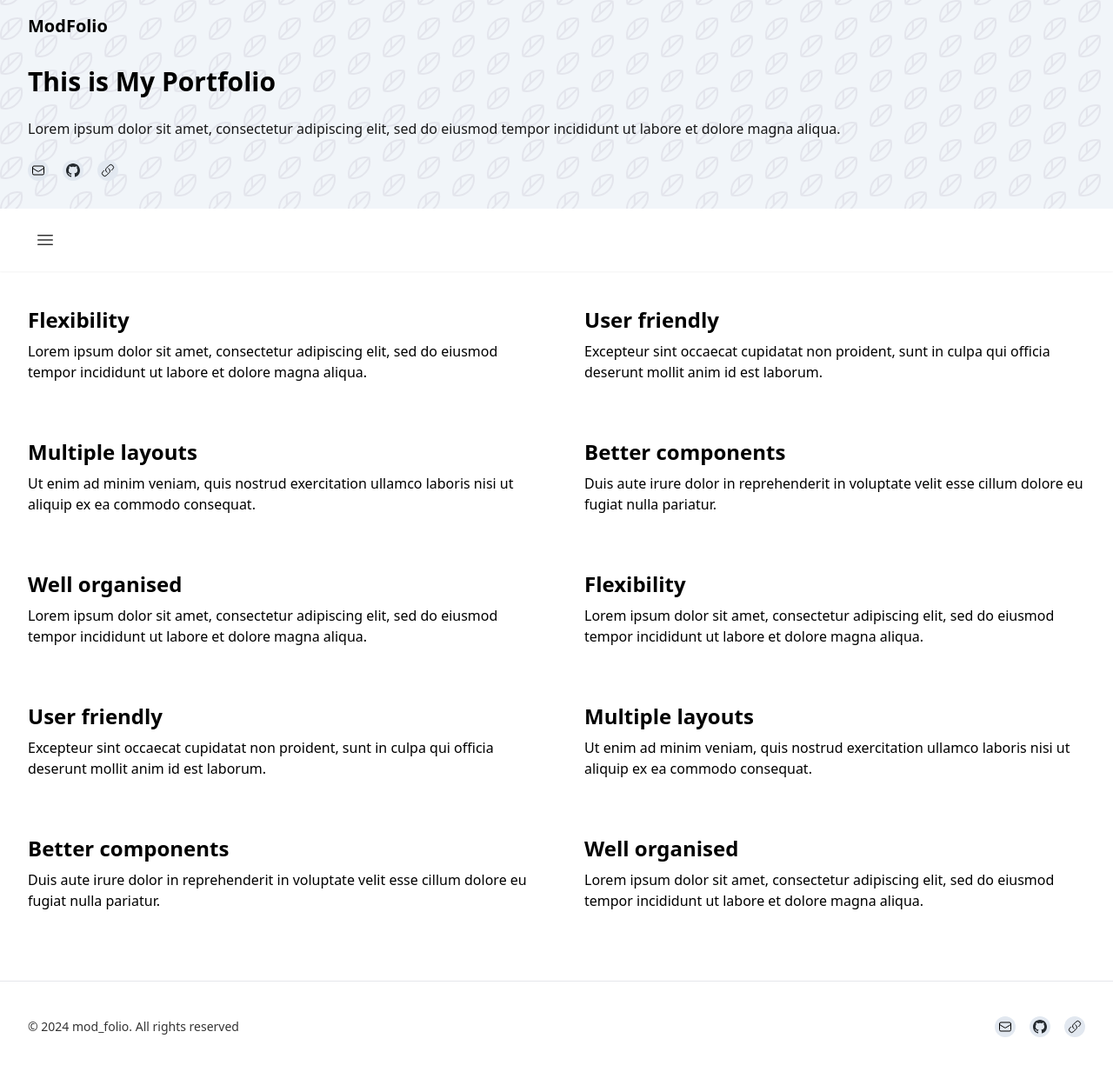
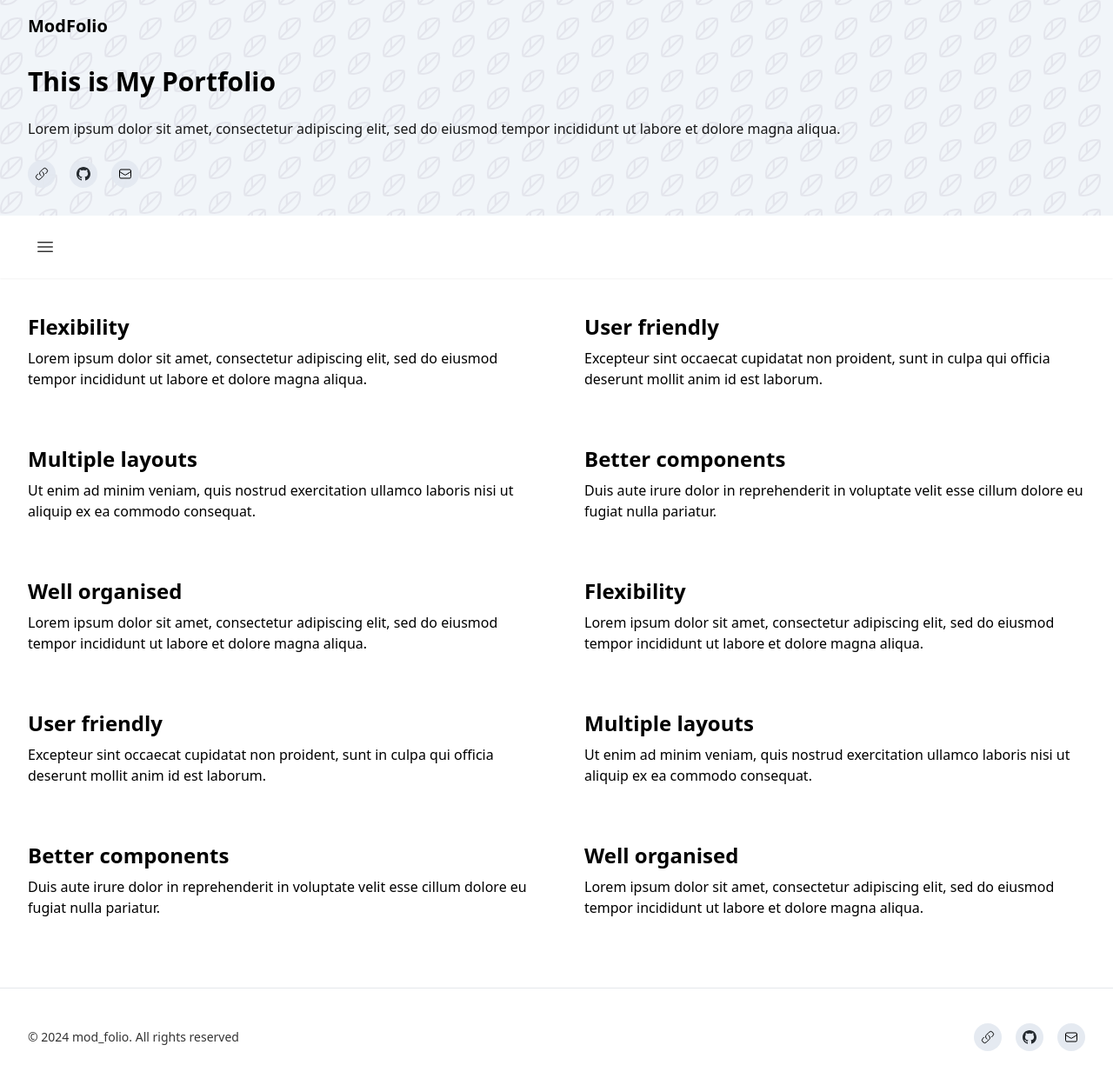
Before and after one commit to tevem1207/mod-folio, a React (Vite) app: page / in a window 1280 px wide. Shown: the top 1248 px of the page at 87% size. Built offline with nearby package versions, Linux system fonts and the light colour scheme.

Commit message:
[feat] add link button components

```diff
--- /dev/null
+++ b/src/components/Icon/LinkIcon.tsx
@@ -0,0 +1,26 @@
+import { EnvelopeIcon, LinkIcon as LinkOutlineIcon } from "@heroicons/react/24/outline";
+
+import { IconKey } from "@/types";
+
+import GithubIcon from "@/assets/github-logo.svg?react";
+
+export const LinkIcon = ({ icon }: { icon: IconKey }) => {
+  return icon === "github" ? (
+    <GithubIcon className="size-4" />
+  ) : icon === "link" ? (
+    <LinkOutlineIcon className="size-4" />
+  ) : (
+    <EnvelopeIcon className="size-4" />
+  );
+};
+
+export const LinkButton = ({ icon, url }: { icon: IconKey; url: string }) => (
+  <a
+    href={url}
+    target="_blank"
+    rel="noopener noreferrer"
+    className="size-8 rounded-full p-2 bg-opacity-90 hover:bg-opacity-80 active:bg-opacity-100 bg-slate-200 dark:bg-slate-800"
+  >
+    <LinkIcon icon={icon} />
+  </a>
+);
--- /dev/null
+++ b/src/components/Icon/index.ts
@@ -0,0 +1 @@
+export * from "./LinkIcon";
--- a/src/components/Layout/Footer.tsx
+++ b/src/components/Layout/Footer.tsx
@@ -1,21 +1,14 @@
-import { EnvelopeIcon, LinkIcon } from "@heroicons/react/24/outline";
+import { LinkButton } from "@/components";
+import { Portfolio } from "@/types";
 
-import GithubIcon from "@/assets/github-logo.svg?react";
-
-export const Footer = () => {
+export const Footer = ({ links }: Portfolio) => {
   return (
     <footer className="flex flex-col md:flex-row gap-6 md:justify-between w-full max-w-screen-lg mx-auto items-center sm:px-5 md:px-8 pt-10 pb-20">
       <div className="text-sm opacity-80">© 2024 mod_folio. All rights reserved</div>
-      <div className="h-6 flex gap-4">
-        <button className="size-6 rounded-full p-1 bg-slate-200">
-          <EnvelopeIcon className="size-4" />
-        </button>
-        <button className="size-6 rounded-full p-1 bg-slate-200">
-          <GithubIcon className="size-4" />
-        </button>
-        <button className="size-6 rounded-full p-1 bg-slate-200">
-          <LinkIcon className="size-4" />
-        </button>
+      <div className="h-8 flex gap-4">
+        {links?.map(({ icon, url }) => (
+          <LinkButton key={`link-button-${icon}`} icon={icon} url={url} />
+        ))}
       </div>
     </footer>
   );
--- a/src/components/Layout/Header.tsx
+++ b/src/components/Layout/Header.tsx
@@ -1,28 +1,26 @@
-import { EnvelopeIcon, LinkIcon } from "@heroicons/react/24/outline";
+import { LinkIcon } from "@/components";
+import { Portfolio } from "@/types";
 
-import GithubIcon from "@/assets/github-logo.svg?react";
-
-export const Header = () => {
+export const Header = ({ title, header, links }: Portfolio) => {
   return (
     <header className="header-background bg-slate-100">
       <div className="max-w-screen-lg sm:px-5 md:px-8 w-full mx-auto">
-        <div className="text-xl font-bold py-4">ModFolio</div>
+        <div className="text-xl font-bold py-4">{title}</div>
         <div className="flex flex-col gap-6 pt-4 pb-8">
-          <h2 className="text-3xl font-bold">This is My Portfolio</h2>
-          <p className="opacity-90">
-            Lorem ipsum dolor sit amet, consectetur adipiscing elit, sed do eiusmod tempor
-            incididunt ut labore et dolore magna aliqua.
-          </p>
-          <div className="h-6 flex gap-4">
-            <button className="size-6 rounded-full p-1 bg-slate-200">
-              <EnvelopeIcon className="size-4" />
-            </button>
-            <button className="size-6 rounded-full p-1 bg-slate-200">
-              <GithubIcon className="size-4" />
-            </button>
-            <button className="size-6 rounded-full p-1 bg-slate-200">
-              <LinkIcon className="size-4" />
-            </button>
+          <h2 className="text-3xl font-bold">{header?.title}</h2>
+          <p className="opacity-90">{header?.content}</p>
+          <div className="h-8 flex gap-4">
+            {links?.map(({ icon, url }) => (
+              <a
+                href={url}
+                target="_blank"
+                rel="noopener noreferrer"
+                key={`link-button-${icon}`}
+                className="size-8 rounded-full p-2 bg-opacity-90 hover:bg-opacity-80 active:bg-opacity-100 bg-slate-200 dark:bg-slate-800"
+              >
+                <LinkIcon icon={icon} />
+              </a>
+            ))}
           </div>
         </div>
       </div>
--- a/src/components/index.ts
+++ b/src/components/index.ts
@@ -1,2 +1,3 @@
 export * from "./Layout";
 export * from "./Block";
+export * from "./Icon";
--- a/src/routes/Component.tsx
+++ b/src/routes/Component.tsx
@@ -15,9 +15,9 @@ export const Component = () => {
 
   return (
     <article>
-      <Header />
-      <Blocks blocks={portfolioData?.blocks} />
-      <Footer />
+      <Header {...portfolioData} />
+      <Blocks {...portfolioData} />
+      <Footer {...portfolioData} />
     </article>
   );
 };
```
